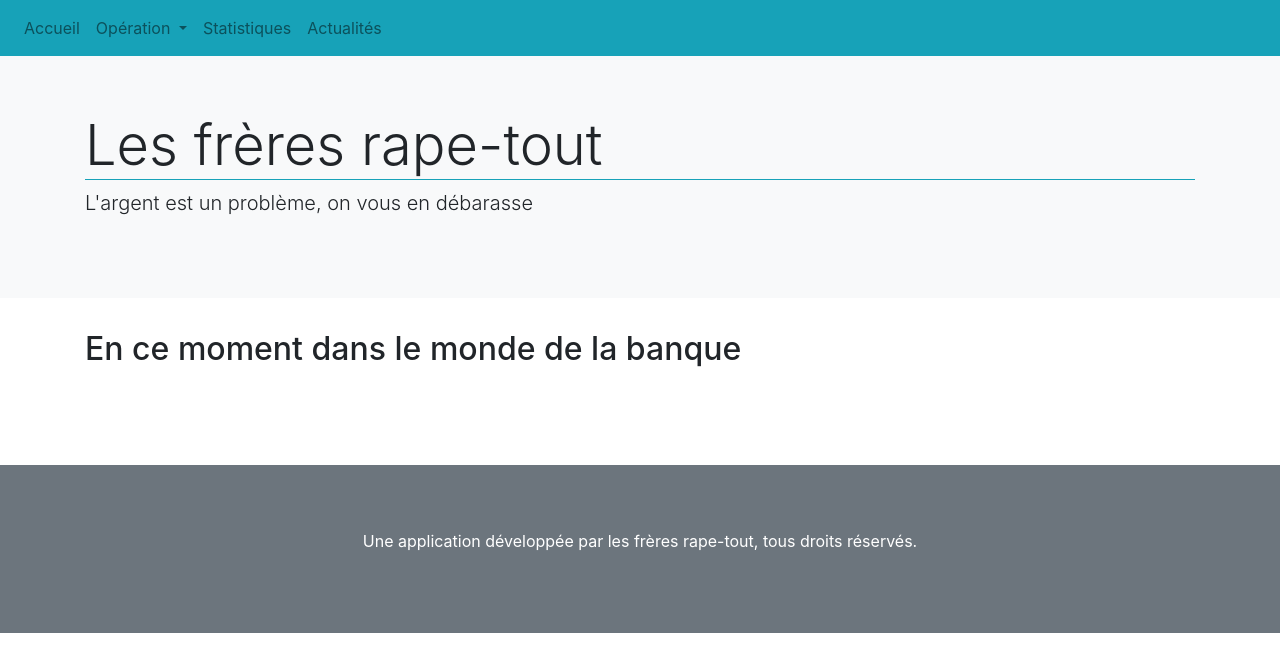
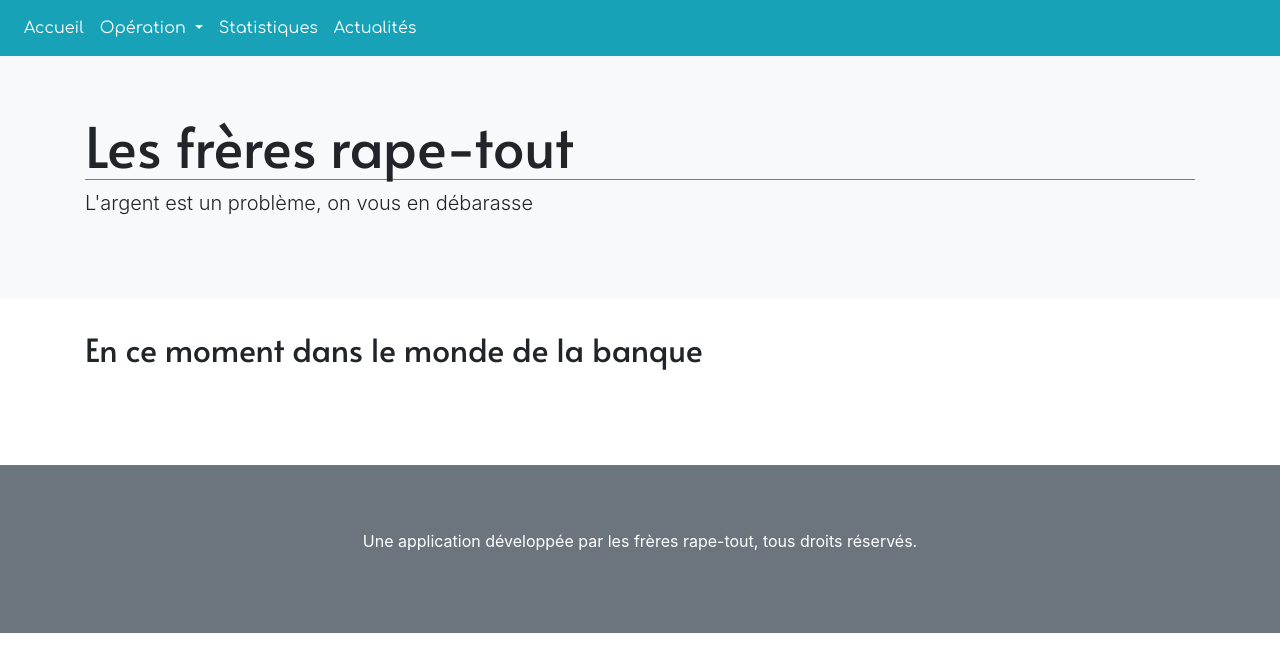
Before and after one commit to thomgo/banque-frontend, a website built with Parcel: page blog.html in a window 1280 px wide. Built offline with nearby package versions, Linux system fonts and the light colour scheme.

Commit message:
add fonts

```diff
--- a/blog.html
+++ b/blog.html
@@ -1,5 +1,5 @@
 <!doctype html>
-<html class="no-js" lang="">
+<html class="no-js" lang="fr">
 
 <head>
   <meta charset="utf-8">
@@ -12,13 +12,14 @@
   <!-- Place favicon.ico in the root directory -->
 
   <link rel="stylesheet" href="https://stackpath.bootstrapcdn.com/bootstrap/4.5.2/css/bootstrap.min.css" integrity="sha384-JcKb8q3iqJ61gNV9KGb8thSsNjpSL0n8PARn9HuZOnIxN0hoP+VmmDGMN5t9UJ0Z" crossorigin="anonymous">
+  <link href="https://fonts.googleapis.com/css2?family=Alata&family=Comfortaa&display=swap" rel="stylesheet">
   <link rel="stylesheet" href="css/main.css">
 
   <meta name="theme-color" content="#fafafa">
 </head>
 
 <body>
-  <nav class="navbar navbar-expand-lg navbar-light bg-info fixed-top">
+  <nav class="navbar navbar-expand-lg bg-info fixed-top">
     <button class="navbar-toggler" type="button" data-toggle="collapse" data-target="#navbarSupportedContent" aria-controls="navbarSupportedContent" aria-expanded="false" aria-label="Toggle navigation">
       <span class="navbar-toggler-icon"></span>
     </button>
@@ -26,10 +27,10 @@
     <div class="collapse navbar-collapse" id="navbarSupportedContent">
       <ul class="navbar-nav mr-auto">
         <li class="nav-item">
-          <a class="nav-link" href="index.html">Accueil</a>
+          <a class="nav-link text-white" href="index.html">Accueil</a>
         </li>
         <li class="nav-item dropdown">
-          <a class="nav-link dropdown-toggle" href="#" id="operations" role="button" data-toggle="dropdown" aria-haspopup="true" aria-expanded="false">
+          <a class="nav-link text-white dropdown-toggle" href="#" id="operations" role="button" data-toggle="dropdown" aria-haspopup="true" aria-expanded="false">
             Opération
           </a>
           <div class="dropdown-menu" aria-labelledby="operations">
@@ -39,10 +40,10 @@
           </div>
         </li>
         <li class="nav-item">
-          <a class="nav-link" href="statistic.html">Statistiques</a>
+          <a class="nav-link text-white" href="statistic.html">Statistiques</a>
         </li>
         <li class="nav-item">
-          <a class="nav-link" href="blog.html">Actualités</a>
+          <a class="nav-link text-white" href="blog.html">Actualités</a>
         </li>
       </ul>
     </div>
--- a/css/main.css
+++ b/css/main.css
@@ -88,6 +88,14 @@ textarea {
    ========================================================================== */
 body {
   position: relative;
+}
+
+h1, h2, h3, h4, h5, h6 {
+  font-family: 'Alata', sans-serif;
+}
+
+nav a {
+  font-family: 'Comfortaa', cursive;
 }
 
 .layer {
```
Also changed, not shown: index.html (+7 -6 lines), statistic.html (+7 -6 lines).
